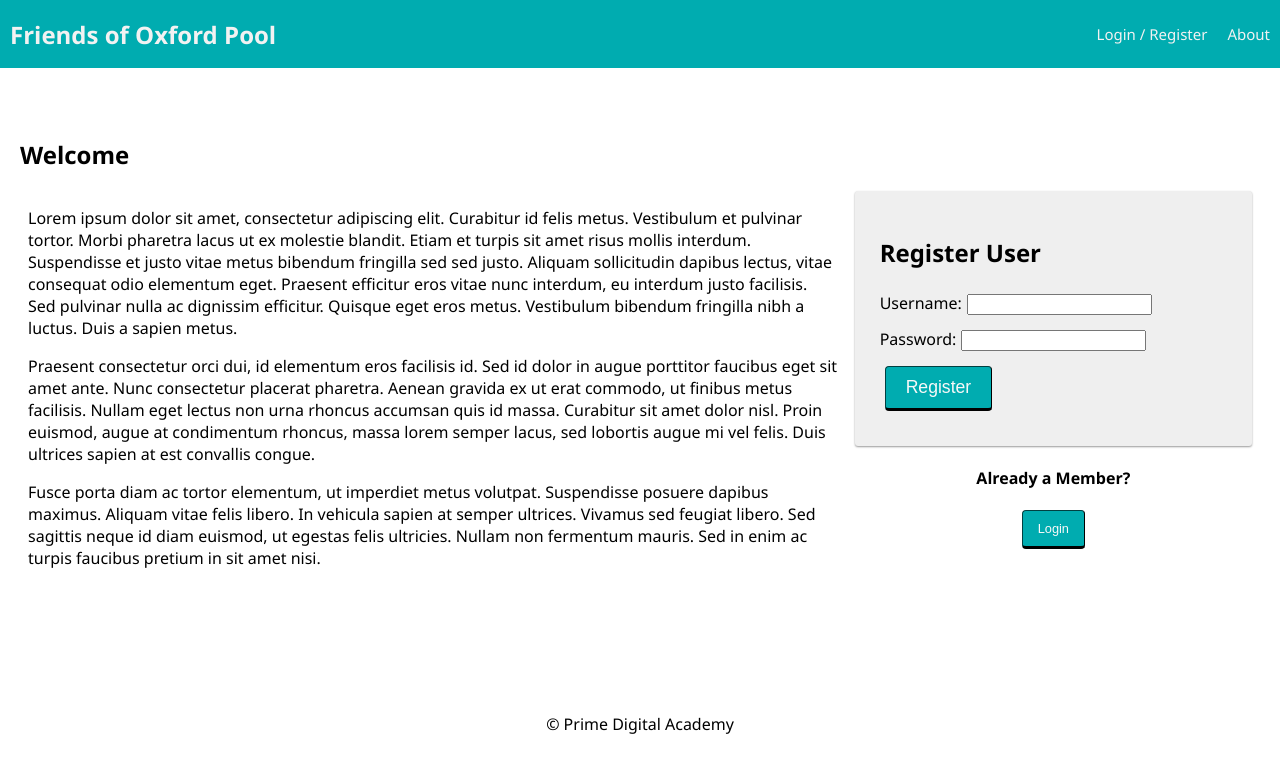
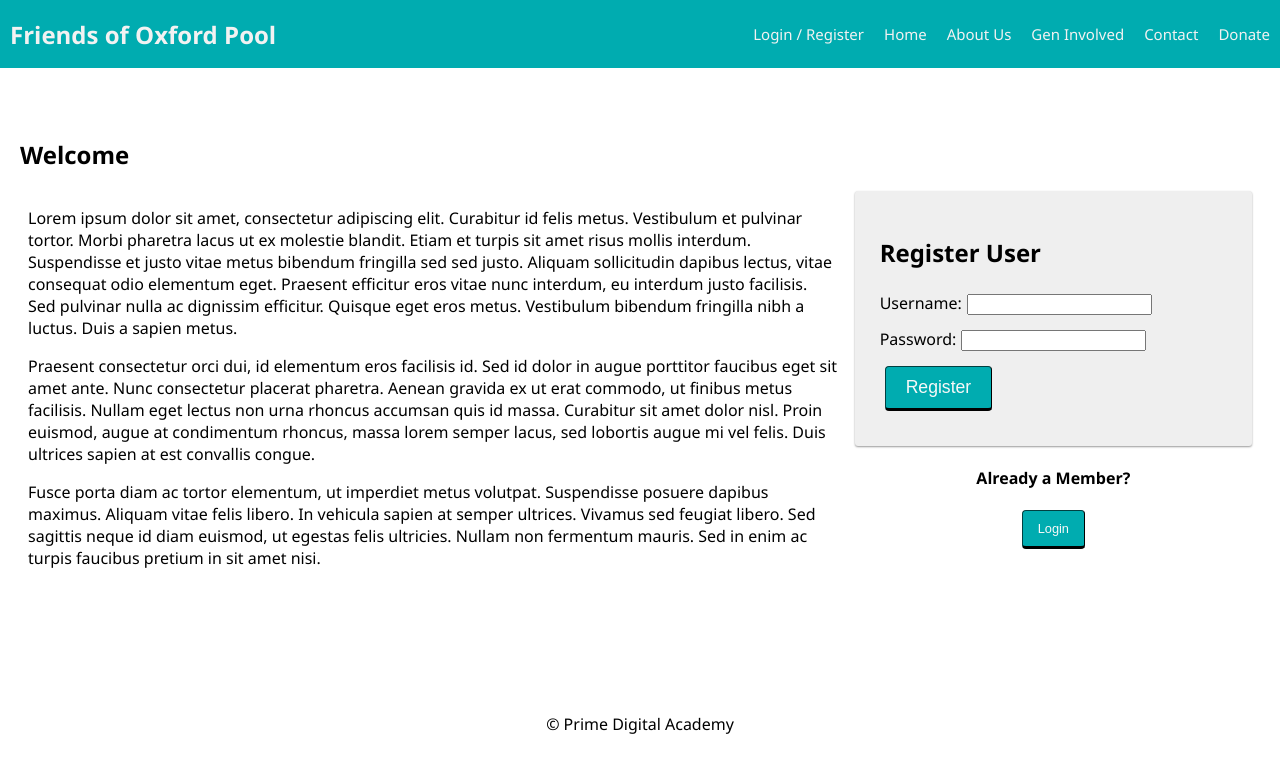
Before and after one commit to lcopeland001/foop, a React (Create React App) app: page /#/home in a window 1280 px wide. Shown: the top 772 px of the page. Built offline with nearby package versions, Linux system fonts and the light colour scheme; no server answers.

Commit message:
add pages to nav bar

```diff
--- a/src/components/Nav/Nav.jsx
+++ b/src/components/Nav/Nav.jsx
@@ -37,7 +37,23 @@ function Nav() {
         )}
 
         <Link className="navLink" to="/about">
-          About
+          Home
+        </Link>
+
+        <Link className="navLink" to="/about">
+          About Us
+        </Link>
+
+        <Link className="navLink" to="/about">
+          Gen Involved
+        </Link>
+
+        <Link className="navLink" to="/about">
+          Contact
+        </Link>
+
+        <Link className="navLink" to="/about">
+          Donate
         </Link>
       </div>
     </div>
```
Also changed, not shown: 1 other file (tests, documents, lock files or other folders).
